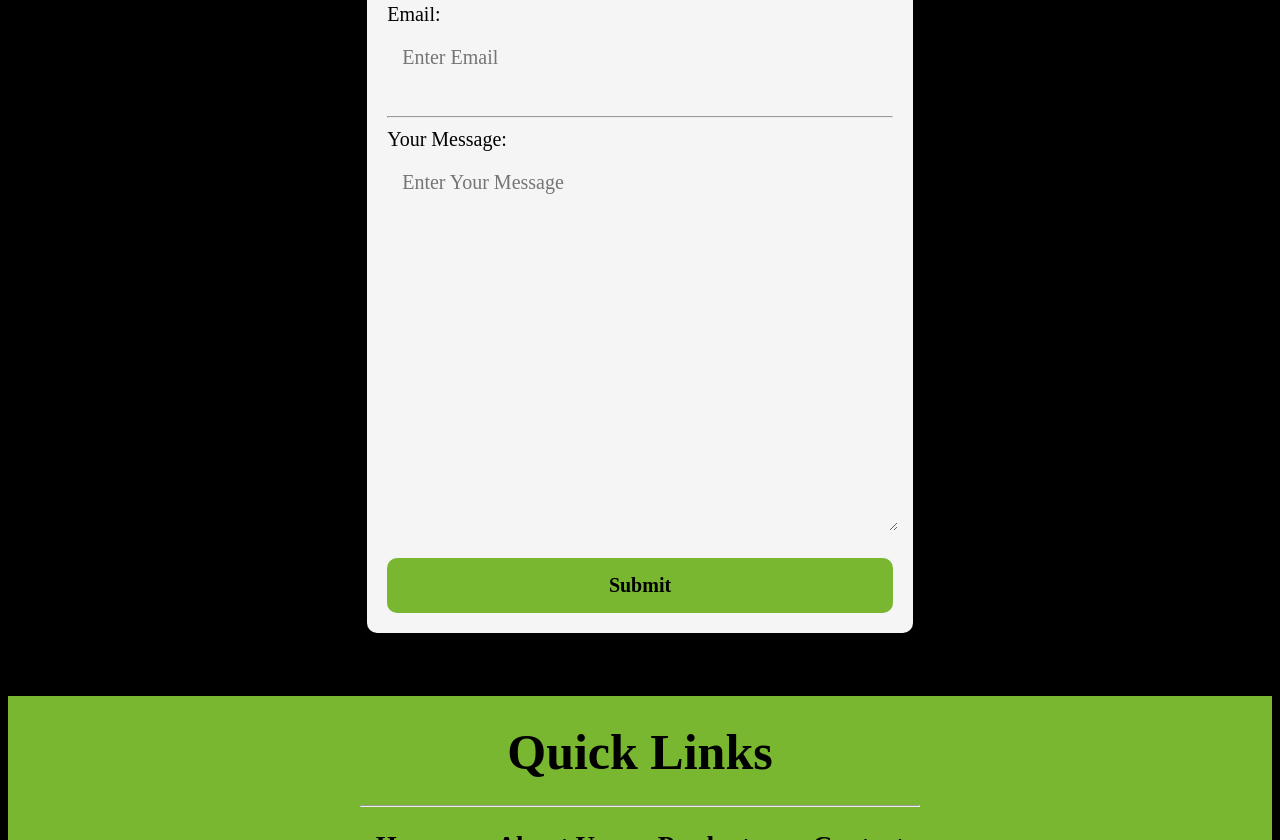
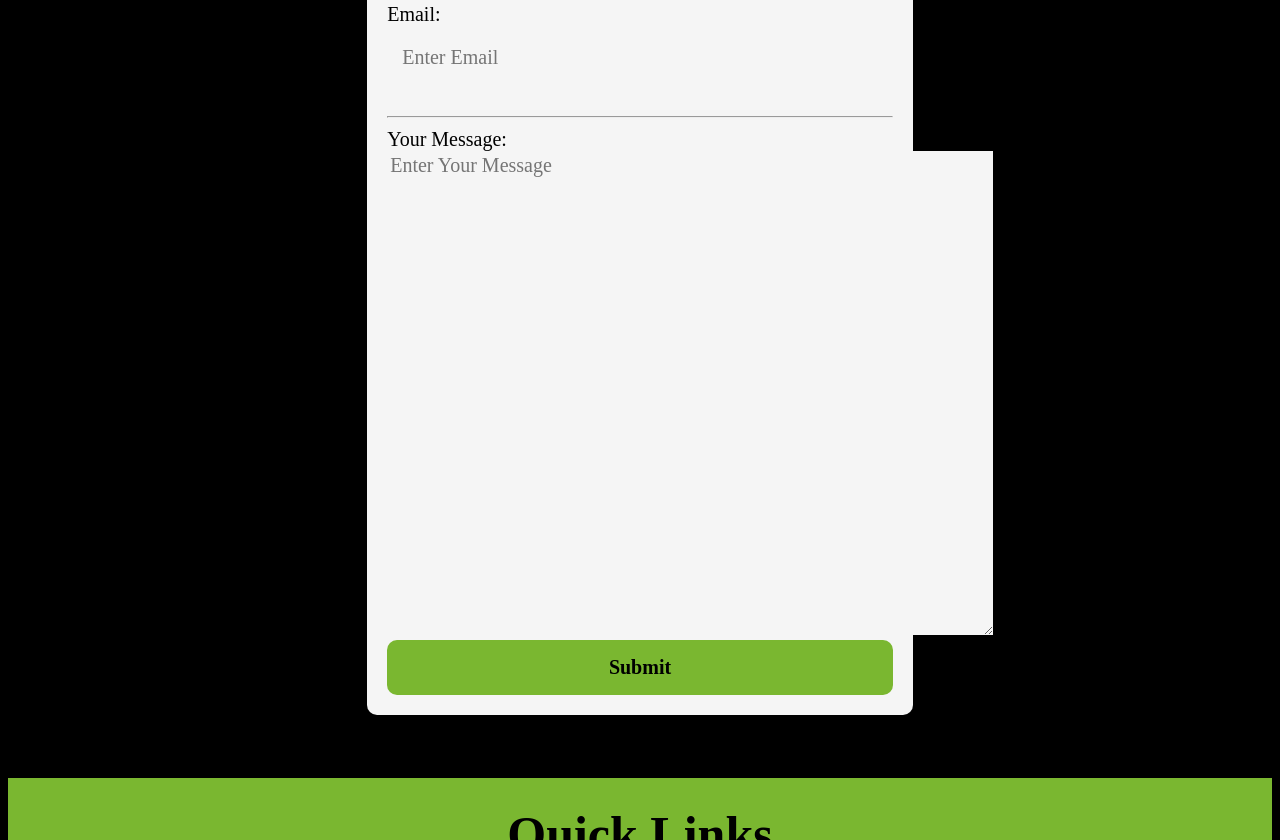
Before and after one commit to Yuvam007/VetVibes, a website: page public/contact.html in a window 1280 px wide. Shown: the part 687-1527 px from the top of the page. Drawn offline with Linux system fonts and the light colour scheme.

Commit message:
Initial commit with project folders

```diff
--- a/public/contact.html
+++ b/public/contact.html
@@ -6,6 +6,30 @@
     <link href="img/Logo.png" rel="icon"/>
 </head>
 <body>
+    <style>
+        #um{
+            width: 37.6rem;
+            height: 30rem;
+            border: none;
+            font-family: Bebas Neue;
+            font-size: 20px;
+            background-color: #F5F5F5;
+        }
+        #um:focus{
+            background-color: white;
+        }
+        #um::placeholder{
+            font-size: 20px;
+            padding: 1px;
+        }
+    </style>
+    <script>
+        function ContactSuccess(){
+            alert("Thank You For Contacting Us!");
+            // Reset the form after the alert
+            document.getElementById("contactForm").reset();
+        }
+    </script>
     <!-- Title And Logo -->
     <header>
         <div class="TitleAndLogo">
@@ -17,7 +41,9 @@
                     <h1 id="title">VetVibes</h1>
                 </div>
                 <div id="login-button">
-                    <a href="LoginPage.html"><button type="button" style="border-radius: 8px; font-size: 20px; cursor: pointer;">Login</button></a>
+                    <a href="LoginPage.html">
+                        <button type="button" style="border-radius: 8px; font-size: 20px; cursor: pointer;">Login</button>
+                    </a>
                 </div>
             </a>
         </div>
@@ -39,24 +65,25 @@
         <div class="contact-form">
             <h2>Send Us a Message</h2>
             <div class="form-container">
-                <form action="">
+                <!-- Added an id "contactForm" to the form -->
+                <form id="contactForm" action="">
                     <h1 style="text-align: center; color: black;">Send us a message</h1>
                     <hr/>
                     <label for="name">Name: </label>
-                <input type="text" placeholder="Enter Name" name="name" id ="name" required/>
+                    <input type="text" placeholder="Enter Name" name="name" id="name" required/>
                     <hr/>
                     <label for="Email">Email: </label>
                     <input type="email" placeholder="Enter Email" name="em" id="em" required>
                     <hr/>
-                <label for="message">Your Message: </label>
-                <textarea type="message" placeholder="Enter Your Message" name="um" id="um" rows="15" required></textarea>
+                    <label for="message" id="YourMSG">Your Message: </label>
+                    <br>
+                    <textarea placeholder="Enter Your Message" name="um" id = "um" rows="15" required></textarea>
                 </form>
-            <button type="submit" class="registerbtn">Submit</button>
+                <button type="submit" class="registerbtn" onclick="ContactSuccess()">Submit</button>
             </div>
         </div>
     </div>
     <!-- Contact Us Section End -->
-
     <!-- Footer -->
     <footer>
         <div>
```
Lines whose indentation alone changed are shown as unchanged.
